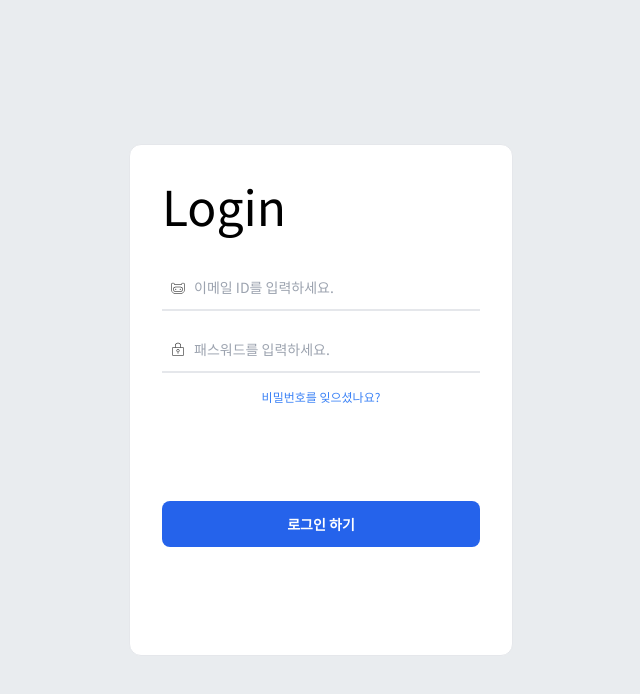
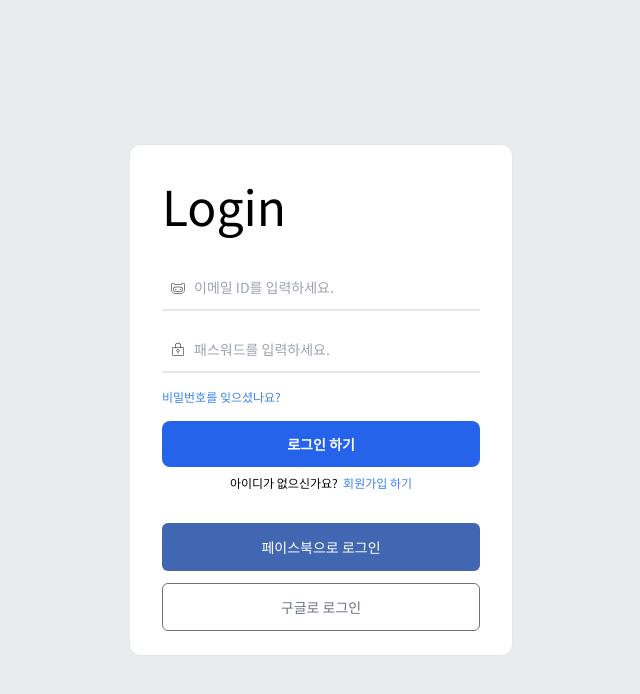
Before and after one commit to semanticist21/web-tbd-frontend, a Next.js app: page /login in a window 1280 px wide. Shown: the top 694 px of the page, without its empty margins (319-959 px from the left). Built offline with nearby package versions, Linux system fonts and the light colour scheme.

Commit message:
🚧  login layout without icon

```diff
--- a/src/app/login/page.tsx
+++ b/src/app/login/page.tsx
@@ -11,7 +11,7 @@ const LoginPage = () => {
   return (
     <div className="h-dvh flex items-center justify-center overflow-auto p-8">
       <div className="w-96 h-128 bg-white rounded-xl px-8 py-6 border flex flex-col">
-        <h1 className="text-h1">Login</h1>
+        <h1 className="text-h1 select-none">Login</h1>
 
         <div className="flex flex-col space-y-4 mt-6">
           <Input
@@ -25,13 +25,35 @@ const LoginPage = () => {
             icon={<PiLockKeyThin />}
           />
 
-          <Link className="text-blue-500 text-xs text-center" href="/">
+          <Link
+            className="text-blue-500 text-xs text-left hover:opacity-75"
+            href="/"
+          >
             비밀번호를 잊으셨나요?
           </Link>
         </div>
-        <Button className="flex justify-center w-full mt-24" onClick={() => {}}>
+        <Button className="flex justify-center w-full mt-4" onClick={() => {}}>
           로그인 하기
         </Button>
+
+        <p className="text-xs mt-2 text-center">
+          <span className="">아이디가 없으신가요?</span>
+          <Link href="/signup">
+            <span className="text-blue-500 hover:opacity-75">
+              &nbsp; 회원가입 하기
+            </span>
+          </Link>
+        </p>
+
+        <div className="mt-auto flex flex-col space-y-3">
+          <button className="bg-[#4267B2] h-12 rounded-md flex text-white items-center p-2 text-sm hover:opacity-90 border border-transparent">
+            <div className="flex-1 text-center">페이스북으로 로그인</div>
+          </button>
+
+          <button className="bg-white h-12 rounded-md flex items-center p-2 text-sm border border-gray-500 hover:opacity-90 text-gray-500">
+            <div className="flex-1 text-center">구글로 로그인</div>
+          </button>
+        </div>
       </div>
     </div>
   )
```
